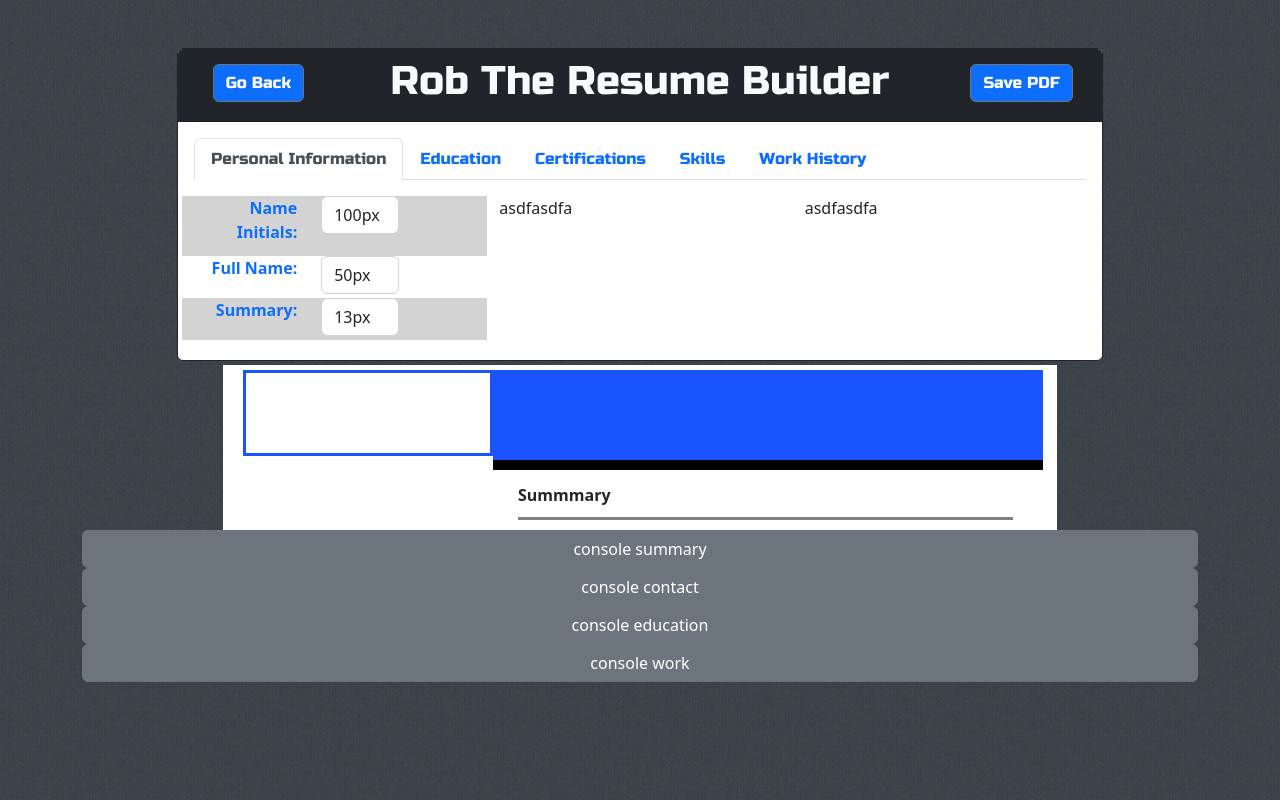
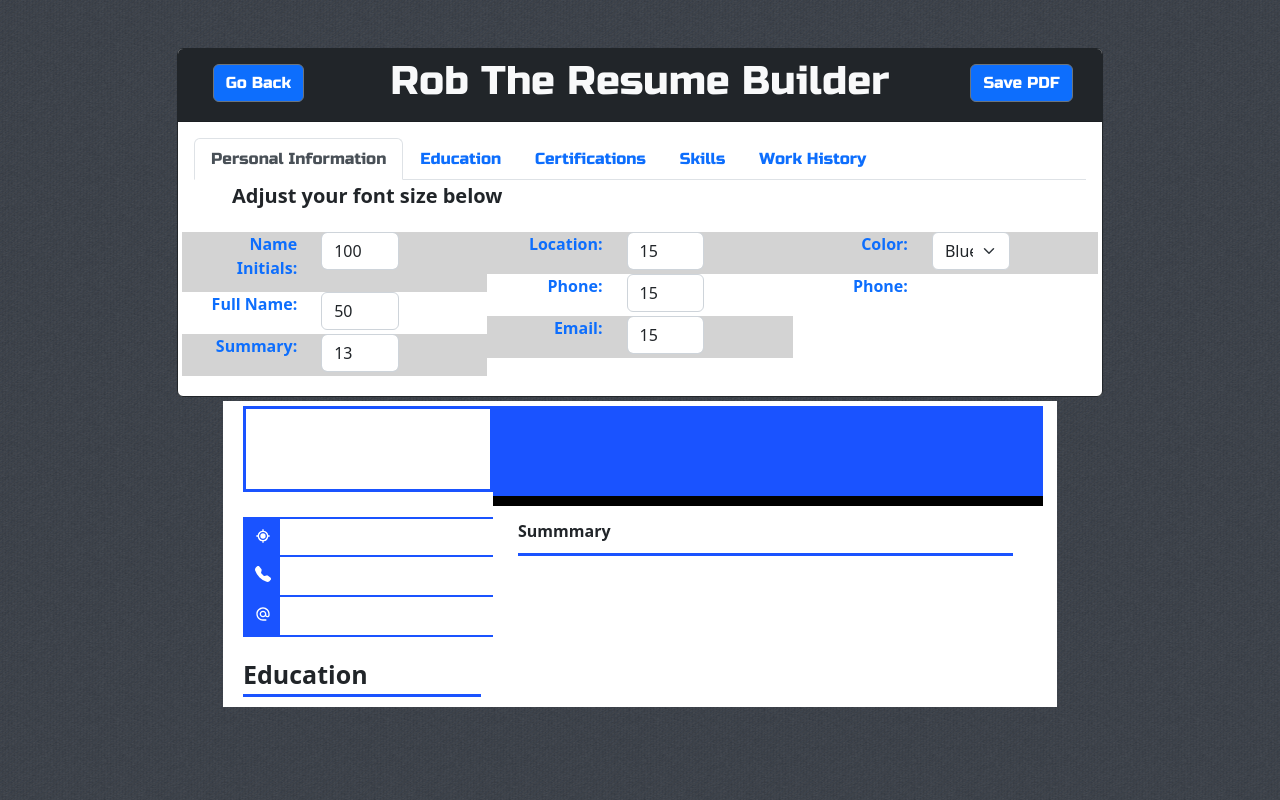
Before and after one commit to cwilliamson29/top-cv-project-hooks, a React (Create React App) app: page /preview in a window 1280 px wide. Both pictures are taken after a click on the button "Preview". Shown: the top 800 px of the page. Built offline with nearby package versions, Linux system fonts and the light colour scheme.

Commit message:
More changes to the print component

```diff
--- a/src/App.js
+++ b/src/App.js
@@ -13,7 +13,7 @@ import classnames from 'classnames';
 import ResumeBuilder from './components/printComponent';
 
 function App() {
-    const [contact, setContact] = useState({ fname: '', lname: '', email: '', phone: '' });
+    const [contact, setContact] = useState({ fname: '', lname: '', email: '', phone: '', loc: '' });
     const [summary, setSummary] = useState('');
     const [eduArray, setEduArray] = useState([]);
     const [certArray, setCertArray] = useState([]);
@@ -47,18 +47,9 @@ function App() {
     const addSkills = () => {
         setSkillsArray([...skillsArray, { id: uniqid(), skill: '', exp: '', editing: true }]);
     };
-    const saveSkills = (id, i1, i2, i3) => {
-        let update = skillsArray.map((element, i) => {
-            if (element.id === id) {
-                return { ...element, skill: i1, exp: i2, editing: i3 };
-            }
-            return element;
-        });
-        setSkillsArray(update);
-    };
 
     const handleInfoDelete = () => {
-        setContact({ fname: '', lname: '', email: '', phone: '' });
+        setContact({ fname: '', lname: '', email: '', phone: '', loc: '' });
     };
     const handleSummaryDelete = () => {
         setSummary('');
@@ -245,7 +236,7 @@ function App() {
                                                         </CardHeader>
                                                         <CardBody className="justify-content-center">
                                                             {skillsArray.map((item, i) => (
-                                                                <Skills key={item.id} skills={item} saveSkills={saveSkills} handleDelete={handleSkillsDelete} />
+                                                                <Skills key={item.id} skills={item} skillsArray={skillsArray} setSkillsArray={setSkillsArray} handleDelete={handleSkillsDelete} />
                                                             ))}
                                                         </CardBody>
                                                     </Card>
@@ -298,7 +289,7 @@ function App() {
         return (
             <div>
                 <Container className="text-dark container-fluid min-vh-100 d-flex flex-column">
-                    <ResumeBuilder contact={contact} setPreview={setPreview} summary={summary} />
+                    <ResumeBuilder contact={contact} setPreview={setPreview} summary={summary} eduArray={eduArray} />
                     <Button onClick={() => console.log(summary)}>console summary</Button>
                     <Button onClick={() => console.log(contact)}>console contact</Button>
                     <Button onClick={() => console.log(eduArray)}>console education</Button>
--- a/src/components/infoComponent.jsx
+++ b/src/components/infoComponent.jsx
@@ -5,8 +5,8 @@ import { FaTrashAlt, FaPenAlt } from 'react-icons/fa';
 
 function ContactInfo(props) {
 	const [editing, setEditing] = useState(true);
-	const setInfo = (fname, lname, email, phone) => {
-		props.setContact({ fname: fname, lname: lname, email: email, phone: phone });
+	const setInfo = (fname, lname, email, phone, loc) => {
+		props.setContact({ fname: fname, lname: lname, email: email, phone: phone, loc: loc });
 	};
 
 	if (editing) {
@@ -35,28 +35,34 @@ function ContactInfo(props) {
 						<Label for="fName">First Name:</Label>
 					</div>
 					<div className="col-md-4 pb-3">
-						<Input type="text" onChange={(e) => setInfo(e.target.value, props.contact.lname, props.contact.email, props.contact.phone)} value={props.contact.fname} name="fname" placeholder="First Name" />
+						<Input type="text" onChange={(e) => setInfo(e.target.value, props.contact.lname, props.contact.email, props.contact.phone, props.contact.loc)} value={props.contact.fname} name="fname" placeholder="First Name" />
 					</div>
 
 					<div className="col-md-2 text-end pb-3">
 						<Label for="lname">Last Name:</Label>
 					</div>
 					<div className="col-md-4 pb-3">
-						<Input type="text" onChange={(e) => setInfo(props.contact.fname, e.target.value, props.contact.email, props.contact.phone)} value={props.contact.lname} name="lname" placeholder="Last Name" />
+						<Input type="text" onChange={(e) => setInfo(props.contact.fname, e.target.value, props.contact.email, props.contact.phone, props.contact.loc)} value={props.contact.lname} name="lname" placeholder="Last Name" />
 					</div>
 
 					<div className="col-md-2 text-end pb-3">
 						<Label for="email">Email:</Label>
 					</div>
 					<div className="col-md-4 pb-3">
-						<Input type="email" onChange={(e) => setInfo(props.contact.fname, props.contact.lname, e.target.value, props.contact.phone)} value={props.contact.email} name="email" placeholder="You@you.com" />
+						<Input type="email" onChange={(e) => setInfo(props.contact.fname, props.contact.lname, e.target.value, props.contact.phone, props.contact.loc)} value={props.contact.email} name="email" placeholder="You@you.com" />
 					</div>
 
 					<div className="col-md-2 text-end pb-3">
 						<Label for="phone">Phone:</Label>
 					</div>
 					<div className="col-md-4 pb-3">
-						<Input type="phone" onChange={(e) => setInfo(props.contact.fname, props.contact.lname, props.contact.email, e.target.value)} value={props.contact.phone} name="phone" placeholder="phone" />
+						<Input type="phone" onChange={(e) => setInfo(props.contact.fname, props.contact.lname, props.contact.email, e.target.value, props.contact.loc)} value={props.contact.phone} name="phone" placeholder="(992) 867-5309" />
+					</div>
+					<div className="col-md-2 text-end pb-3">
+						<Label for="phone">Location:</Label>
+					</div>
+					<div className="col-md-6 pb-3">
+						<Input type="loc" onChange={(e) => setInfo(props.contact.fname, props.contact.lname, props.contact.email, props.contact.phone, e.target.value)} value={props.contact.loc} name="phone" placeholder="Atlanta, GA, 30301" />
 					</div>
 				</Row>
 			</div>
--- a/src/components/printComponent.jsx
+++ b/src/components/printComponent.jsx
@@ -3,16 +3,30 @@ import { Card, CardHeader, Row, CardBody, Col, Button, Input, Label, Nav, NavIte
 import ReactToPrint from 'react-to-print';
 import classnames from 'classnames';
 import { ModernTemplate } from './templates/modernTemplate';
-import { PI } from './templates/modernDynamicCSS';
 
 const ResumeBuilder = (props) => {
 	const componentRef = React.useRef(null);
 	const contact = props.contact;
 	const summary = props.summary;
+	const educ = props.eduArray;
 	const [activeTab, setActiveTab] = useState('1');
-	const [abr, setAbr] = useState('100px');
-	const [name, setName] = useState('50px');
-	const [sumSize, setSumSize] = useState('13px');
+	const [abr, setAbr] = useState('100');
+	const [name, setName] = useState('50');
+	const [sumSize, setSumSize] = useState('13');
+	const [loc, setLoc] = useState('15');
+	const [phone, setPhone] = useState('15');
+	const [email, setEmail] = useState('15');
+	const [color, setColor] = useState('hsl(225, 100%, 55%)');
+	const [edu1, setEdu1] = useState('14');
+	const [edu2, setEdu2] = useState('13');
+	const [edu3, setEdu3] = useState('14');
+
+	const colorOptions = [
+		{ value: 'hsl(225, 100%, 55%)', label: 'Blue' },
+		{ value: 'hsl(0, 0%, 0%)', label: 'Black' },
+		{ value: 'hsl(0, 100%, 55%)', label: 'Red' },
+		{ value: 'hsl(36, 100%, 35%)', label: 'Dark Orange' },
+	];
 
 	const toggle = (tab) => {
 		if (activeTab !== tab) setActiveTab(tab);
@@ -92,14 +106,19 @@ const ResumeBuilder = (props) => {
 
 								<TabContent activeTab={activeTab}>
 									<TabPane tabId="1">
-										<div className="row pt-3">
+										<div className="row h5 fw-bold pt-1">
+											<div className="col-md-12" style={{ paddingLeft: '50px' }}>
+												<p>Adjust your font size below</p>
+											</div>
+										</div>
+										<div className="row">
 											<div className="col-md-4">
 												<div className="row pb-1 bg-clight">
 													<div className="col-5 text-end">
 														<Label className="text-primary fw-bold">Name Initials:</Label>
 													</div>
 													<div className="col-4">
-														<Input type="text" onChange={(e) => setAbr(e.target.value)} value={abr} id="company" placeholder="Company Name" />
+														<Input type="text" onChange={(e) => setAbr(e.target.value)} value={abr} />
 													</div>
 												</div>
 
@@ -108,7 +127,7 @@ const ResumeBuilder = (props) => {
 														<Label className="text-primary fw-bold">Full Name:</Label>
 													</div>
 													<div className="col-4">
-														<Input type="text" onChange={(e) => setName(e.target.value)} value={name} id="company" placeholder="Company Name" />
+														<Input type="text" onChange={(e) => setName(e.target.value)} value={name} />
 													</div>
 												</div>
 
@@ -117,12 +136,100 @@ const ResumeBuilder = (props) => {
 														<Label className="text-primary fw-bold">Summary:</Label>
 													</div>
 													<div className="col-4">
-														<Input type="text" onChange={(e) => setSumSize(e.target.value)} value={sumSize} id="company" placeholder="Company Name" />
+														<Input type="text" onChange={(e) => setSumSize(e.target.value)} value={sumSize} />
 													</div>
 												</div>
 											</div>
-											<div className="col-md-4">asdfasdfa</div>
-											<div className="col-md-4">asdfasdfa</div>
+											<div className="col-md-4">
+												<div className="row pb-1 bg-clight">
+													<div className="col-5 text-end">
+														<Label className="text-primary fw-bold">Location:</Label>
+													</div>
+													<div className="col-4">
+														<Input type="text" onChange={(e) => setLoc(e.target.value)} value={loc} />
+													</div>
+												</div>
+												<div className="row pb-1">
+													<div className="col-5 text-end">
+														<Label className="text-primary fw-bold">Phone:</Label>
+													</div>
+													<div className="col-4">
+														<Input type="text" onChange={(e) => setPhone(e.target.value)} value={phone} />
+													</div>
+												</div>
+												<div className="row pb-1 bg-clight">
+													<div className="col-5 text-end">
+														<Label className="text-primary fw-bold">Email:</Label>
+													</div>
+													<div className="col-4">
+														<Input type="text" onChange={(e) => setEmail(e.target.value)} value={email} />
+													</div>
+												</div>
+											</div>
+											<div className="col-md-4">
+												<div className="row pb-1 bg-clight">
+													<div className="col-5 text-end">
+														<Label className="text-primary fw-bold">Color:</Label>
+													</div>
+													<div className="col-4">
+														<Input type="select" name="select" onChange={(e) => setColor(e.target.value)} defaultValue={color}>
+															{colorOptions.map((option, idx) => (
+																<option key={idx} value={option.value}>
+																	{option.label}
+																</option>
+															))}
+														</Input>
+													</div>
+												</div>
+												<div className="row pb-1">
+													<div className="col-5 text-end">
+														<Label className="text-primary fw-bold">Phone:</Label>
+													</div>
+												</div>
+											</div>
+										</div>
+									</TabPane>
+									<TabPane tabId="2">
+										<div className="row h5 fw-bold pt-1">
+											<div className="col-md-12" style={{ paddingLeft: '50px' }}>
+												<p>Adjust your font size below</p>
+											</div>
+										</div>
+										<div className="row">
+											<div className="col-md-4">
+												<div className="row pb-1 bg-clight">
+													<div className="col-5 text-end">
+														<Label className="text-primary fw-bold">Program:</Label>
+													</div>
+													<div className="col-4">
+														<Input type="text" onChange={(e) => setEdu1(e.target.value)} value={edu1} />
+													</div>
+												</div>
+											</div>
+										</div>
+										<div className="row">
+											<div className="col-md-4">
+												<div className="row pb-1">
+													<div className="col-5 text-end">
+														<Label className="text-primary fw-bold">Major:</Label>
+													</div>
+													<div className="col-4">
+														<Input type="text" onChange={(e) => setEdu2(e.target.value)} value={edu2} />
+													</div>
+												</div>
+											</div>
+										</div>
+										<div className="row">
+											<div className="col-md-4">
+												<div className="row pb-1 bg-clight">
+													<div className="col-5 text-end">
+														<Label className="text-primary fw-bold">School:</Label>
+													</div>
+													<div className="col-4">
+														<Input type="text" onChange={(e) => setEdu3(e.target.value)} value={edu3} />
+													</div>
+												</div>
+											</div>
 										</div>
 									</TabPane>
 								</TabContent>
@@ -134,7 +241,7 @@ const ResumeBuilder = (props) => {
 			</Row>
 
 			<div className="row justify-content-center">
-				<ModernTemplate ref={componentRef} info={contact} summary={summary} abr={abr} name={name} sumSize={sumSize} />
+				<ModernTemplate ref={componentRef} info={contact} summary={summary} educ={educ} abr={abr} name={name} sumSize={sumSize} loc={loc} phone={phone} email={email} color={color} edu1={edu1} edu2={edu2} edu3={edu3} />
 			</div>
 		</div>
 	);
--- a/src/components/skillsComponent.jsx
+++ b/src/components/skillsComponent.jsx
@@ -5,12 +5,21 @@ import { FaTrashAlt, FaPenAlt } from 'react-icons/fa';
 
 function Skills(props) {
     const [editing, setEditing] = useState(true);
-    const [skill, setSkill] = useState(props.skills.skill);
-    const [exp, setExp] = useState(props.skills.exp);
 
-    const save = (id, i1, i2, i3) => {
-        props.saveSkills(id, i1, i2, i3);
-        setEditing(i3);
+    const setSkillArrayId = (itemId, skill, exp) => {
+        let newSkillArray = [];
+        props.skillsArray.map((item, i) => {
+            let arr = item;
+            if (item.id == itemId) {
+                arr = item;
+                arr.skill = skill;
+                arr.exp = exp;
+                newSkillArray.push(arr);
+            } else {
+                newSkillArray.push(arr);
+            }
+        });
+        props.setSkillsArray(newSkillArray);
     };
 
     if (editing) {
@@ -20,7 +29,7 @@ function Skills(props) {
                     <div className="col-md-1 text-end pb-3">
                         <span
                             onClick={() => {
-                                save(props.skills.id, skill, exp, false);
+                                setEditing(false);
                             }}>
                             <AiFillEye size="2.5em" style={{ color: 'orange' }} />
                         </span>
@@ -29,14 +38,14 @@ function Skills(props) {
                         <Label for="school">Skill:</Label>
                     </div>
                     <div className="col-md-3 pb-3">
-                        <Input type="text" onChange={(e) => setSkill(e.target.value)} value={skill} placeholder="Your Skill" />
+                        <Input type="text" onChange={(e) => setSkillArrayId(props.skills.id, e.target.value, props.skills.exp)} value={props.skills.skill} placeholder="Your Skill" />
                     </div>
 
                     <div className="col-md-3 text-end pb-3">
                         <Label for="study">Years of Experince:</Label>
                     </div>
                     <div className="col-md-3 pb-3">
-                        <Input type="text" onChange={(e) => setExp(e.target.value)} value={exp} placeholder="2 Years or Leave Blank" />
+                        <Input type="text" onChange={(e) => setSkillArrayId(props.skills.id, props.skills.skill, e.target.value)} value={props.skills.exp} placeholder="2 Years or Leave Blank" />
                     </div>
                     <div className="col-md-1 text-end pb-3 text-center">
                         <span onClick={() => props.handleDelete(props.skills.id)}>
@@ -53,7 +62,7 @@ function Skills(props) {
                     <div className="col-md-1 text-end pb-3">
                         <span
                             onClick={() => {
-                                save(props.skills.id, skill, exp, true);
+                                setEditing(true);
                             }}>
                             <FaPenAlt size="2em" style={{ color: 'darkgreen' }} />
                         </span>
@@ -62,14 +71,14 @@ function Skills(props) {
                         <Label for="company">Skill:</Label>
                     </div>
                     <div className="col-md-3 pb-3 fw-bold">
-                        <Label for="company">{skill}</Label>
+                        <Label for="company">{props.skills.skill}</Label>
                     </div>
 
                     <div className="col-md-3 text-end pb-3">
                         <Label for="title">Years of Experince:</Label>
                     </div>
                     <div className="col-md-3 pb-3 fw-bold">
-                        <Label for="title">{exp}</Label>
+                        <Label for="title">{props.skills.exp}</Label>
                     </div>
                     <div className="col-md-1 text-end pb-3 text-center">
                         <span onClick={() => props.handleDelete(props.skills.id)}>
--- a/src/components/templates/modernTemplate.css
+++ b/src/components/templates/modernTemplate.css
@@ -3,6 +3,9 @@
 		-webkit-print-color-adjust: exact;
 		print-color-adjust: exact;
 	}
+}
+:root {
+	--bg-c: #1a53ff;
 }
 .printWidth {
 	width: 834px !important;
@@ -18,6 +21,7 @@
 }
 .leftColumn {
 	width: 250px;
+	float: left;
 }
 .rightColumn {
 	width: 550px;
@@ -25,7 +29,8 @@
 }
 .abr {
 	width: 100%;
-	border: 3px solid #1a53ff;
+	border-width: 3px;
+	border-style: solid;
 	font-weight: bold;
 	margin: auto;
 	float: left;
@@ -37,7 +42,6 @@
 	width: 100%;
 	height: 100px;
 	float: left;
-	background-color: #1a53ff;
 	border-bottom: 10px solid black;
 	color: white;
 	font-weight: bold;
@@ -61,3 +65,82 @@
 	padding-top: 10px;
 	margin-left: 25px;
 }
+.col-mar {
+	margin-top: 25px;
+}
+.loc {
+	border-top: 2px solid var(--bg-c);
+	border-left: 2px solid var(--bg-c);
+	border-bottom: 2px solid var(--bg-c);
+	width: 100%;
+	height: 40px;
+	float: left;
+	line-height: 50px;
+}
+.loc1 {
+	float: left;
+	background-color: var(--bg-c);
+	height: 36px;
+	width: 35px;
+	line-height: 30px;
+	text-align: center;
+}
+.loc2 {
+	float: left;
+	margin-left: 15px;
+	height: 36px;
+	line-height: 36px;
+}
+.ph {
+	border-left: 2px solid var(--bg-c);
+	border-bottom: 2px solid var(--bg-c);
+	width: 100%;
+	height: 40px;
+	float: left;
+	line-height: 50px;
+}
+.ph1 {
+	float: left;
+	background-color: var(--bg-c);
+	height: 38px;
+	width: 35px;
+	line-height: 30px;
+	text-align: center;
+}
+.ph2 {
+	float: left;
+	margin-left: 15px;
+	height: 36px;
+	line-height: 36px;
+}
+.mg-b {
+	margin-bottom: 200px;
+}
+.education {
+	border-bottom: 3px solid;
+	margin-top: 15px;
+	margin-bottom: 10px;
+	width: 95%;
+	height: 45px;
+	float: left;
+	font-weight: bold;
+	line-height: 45px;
+	font-size: 25px;
+}
+.educ {
+	padding-left: 10px;
+}
+.study {
+	font-weight: bold;
+}
+.major {
+	padding-left: 15px;
+	font-style: italic;
+}
+.school {
+	padding-left: 1px;
+}
+.scYear {
+	padding-left: 10px;
+	font-style: italic;
+}
--- a/src/components/templates/modernTemplate.jsx
+++ b/src/components/templates/modernTemplate.jsx
@@ -1,31 +1,89 @@
 import React, { useRef } from 'react';
 import './modernTemplate.css';
+import { BiCurrentLocation } from 'react-icons/bi';
+import { BsFillTelephoneFill } from 'react-icons/bs';
+import { MdOutlineAlternateEmail } from 'react-icons/md';
 
 export const ModernTemplate = React.forwardRef((props, ref) => {
-	console.log(props.info.fname[0], ' is first letter');
+	const abr = {
+		borderColor: props.color,
+		fontSize: props.abr + 'px',
+		fontColor: 'red',
+	};
+
 	return (
-		<div className="printWidth" ref={ref}>
+		<div className="printWidth mg-b" ref={ref}>
 			<div className="resumeMargin"></div>
 
 			{/*************LEFT COLUMN************/}
 			<div className="leftColumn">
-				<div className="abr" style={{ fontSize: props.abr }}>
+				<div className="abr" style={abr}>
 					{props.info.fname[0]}
 					{props.info.lname[0]}
+				</div>
+				<div className="col-mar loc" style={{ borderColor: props.color }}>
+					<div className="loc1" style={{ backgroundColor: props.color }}>
+						<BiCurrentLocation size="1em" style={{ color: 'white' }} />
+					</div>
+					<div class="loc2" style={{ fontSize: props.loc + 'px' }}>
+						{props.info.loc}
+					</div>
+				</div>
+				<div className="ph" style={{ borderColor: props.color }}>
+					<div className="ph1" style={{ backgroundColor: props.color }}>
+						<BsFillTelephoneFill size="1em" style={{ color: 'white' }} />
+					</div>
+					<div class="ph2" style={{ fontSize: props.phone + 'px' }}>
+						{props.info.phone}
+					</div>
+				</div>
+				<div className="ph" style={{ borderColor: props.color }}>
+					<div className="ph1" style={{ backgroundColor: props.color }}>
+						<MdOutlineAlternateEmail size="1em" style={{ color: 'white' }} />
+					</div>
+					<div class="ph2" style={{ fontSize: props.email + 'px' }}>
+						{props.info.email}
+					</div>
+				</div>
+
+				<div>
+					<div className="education" style={{ borderColor: props.color }}>
+						<span>Education</span>
+					</div>
+					<div className="educ">
+						{props.educ.map((item, idx) => (
+							<div key={item.id}>
+								<div className={'study'} style={{ fontSize: props.edu1 + 'px' }}>
+									{item.study}
+								</div>
+								<div className={'major'} style={{ fontSize: props.edu2 + 'px' }}>
+									{item.major}
+								</div>
+								<div className={'school'} style={{ fontSize: props.edu3 + 'px' }}>
+									{item.school}
+								</div>
+								<div className="scYear" style={{ fontSize: props.edu3 + 'px' }}>
+									{item.dateFrom} to {item.dateTo}
+								</div>
+							</div>
+						))}
+					</div>
 				</div>
 			</div>
 
 			{/*************RIGHT COLUMN************/}
 
 			<div className="rightColumn">
-				<div className="nameDisplay" style={{ fontSize: props.name }}>
+				<div className="nameDisplay" style={{ fontSize: props.name + 'px', backgroundColor: props.color }}>
 					{props.info.fname} {props.info.lname}
 				</div>
 
 				<div>
-					<div className="summary">Summmary</div>
+					<div className="summary" style={{ borderColor: props.color }}>
+						Summmary
+					</div>
 				</div>
-				<div className="summaryDesc" style={{ fontSize: props.sumSize }}>
+				<div className="summaryDesc" style={{ fontSize: props.sumSize + 'px' }}>
 					{props.summary}
 				</div>
 			</div>
```
